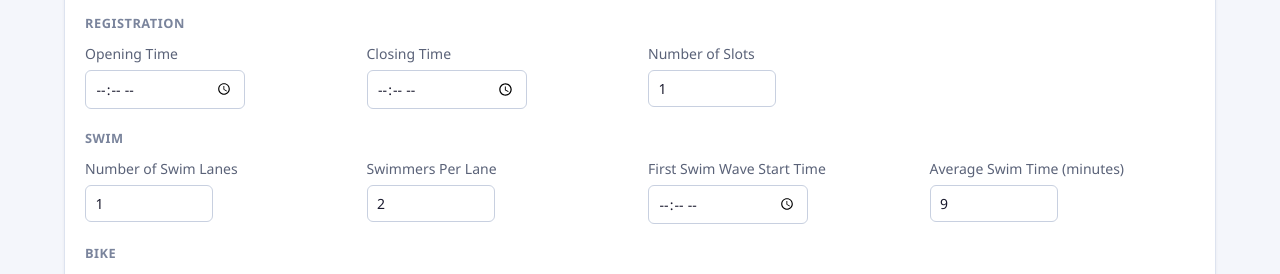
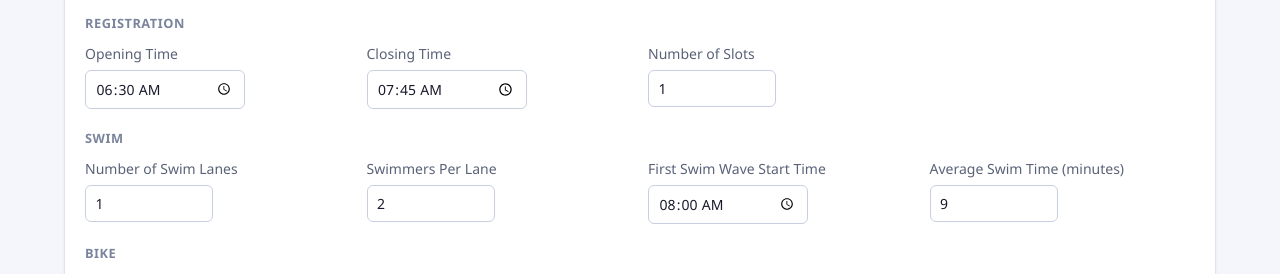
Before and after one commit to PNaing107/admin-tools, a React (Vite) app: page /admin-tools/startlist-generator in a window 1280 px wide. Shown: the part 330-604 px from the top of the page. Built offline with nearby package versions, Linux system fonts and the light colour scheme.

Commit message:
feat: [small] add default values for registration start and end times

```diff
--- a/src/tools/startlistSettings.ts
+++ b/src/tools/startlistSettings.ts
@@ -22,12 +22,12 @@ export interface StartlistSettings {
 
 export const defaultStartlistSettings: StartlistSettings = {
   ageCategory: 'Senior',
-  registrationStartTime: '',
-  registrationEndTime: '',
+  registrationStartTime: '06:30',
+  registrationEndTime: '07:45',
   registrationSlots: 1,
   swimLanes: 1,
   swimmersPerLane: 2,
-  swimStartTime: '',
+  swimStartTime: '08:00',
   averageSwimTimeInMinutes: 9,
   bikesPerRack: 5,
 }
```
